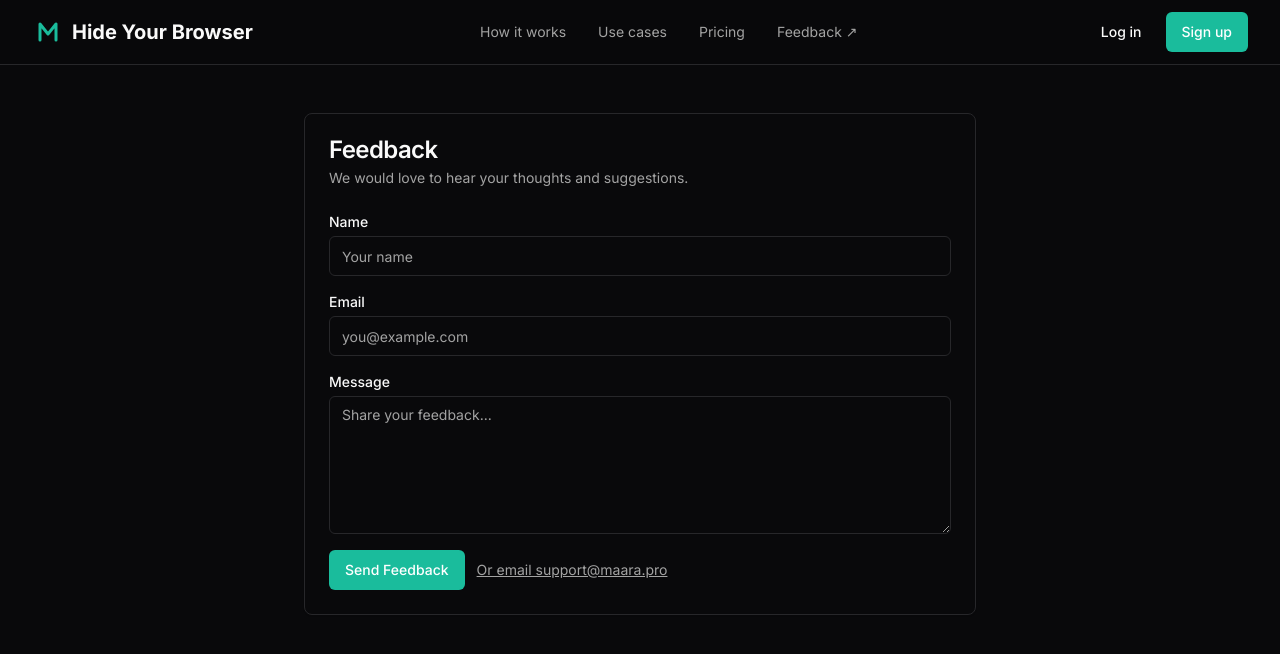
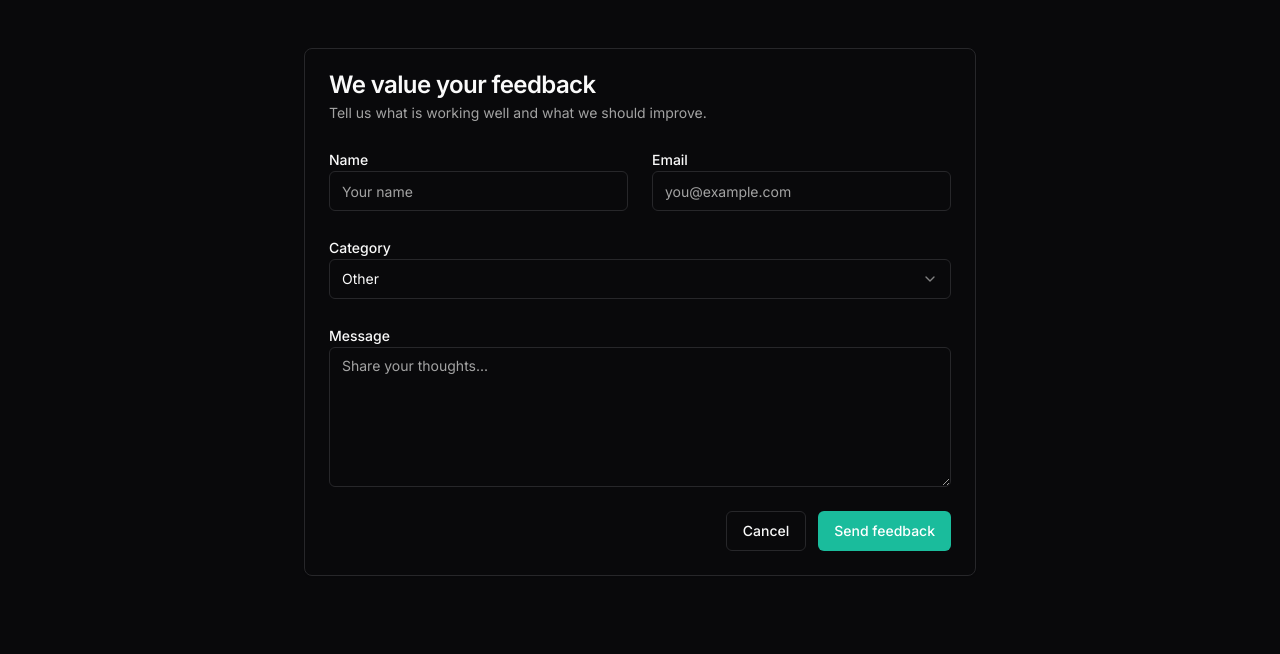
Before and after one commit to thelokidev/maara-site, a Next.js app: page /feedback in a window 1280 px wide. Shown: the top 654 px of the page. Built offline with nearby package versions, Linux system fonts and the light colour scheme; no server answers.

Commit message:
feat: dark mode site-wide; navbar pill redesign; hero rotating headline + spacing; new feedback page + API; green M favicon + manifest; enterprise .99/6mo; copy updates

```diff
--- /dev/null
+++ b/src/app/api/feedback/route.ts
@@ -0,0 +1,41 @@
+import { NextResponse } from 'next/server';
+import { z } from 'zod';
+import { createClient } from '@/lib/supabase/server';
+
+const feedbackSchema = z.object({
+  name: z.string().min(1, 'Name is required'),
+  email: z.string().email('Valid email is required'),
+  message: z.string().min(10, 'Message must be at least 10 characters'),
+  category: z.enum(['bug', 'idea', 'question', 'other']).default('other'),
+});
+
+export async function POST(request: Request) {
+  try {
+    const body = await request.json();
+    const parsed = feedbackSchema.safeParse(body);
+    if (!parsed.success) {
+      return NextResponse.json({ error: 'Validation failed', details: parsed.error.flatten() }, { status: 400 });
+    }
+
+    const supabase = await createClient();
+    const { data: { user } } = await supabase.auth.getUser();
+
+    const payload = {
+      name: parsed.data.name,
+      email: parsed.data.email,
+      message: parsed.data.message,
+      category: parsed.data.category,
+      user_id: user?.id ?? null,
+      created_at: new Date().toISOString(),
+    };
+
+    const { error } = await supabase.from('feedback').insert(payload);
+    if (error) {
+      return NextResponse.json({ error: 'Failed to save feedback', details: error.message }, { status: 500 });
+    }
+
+    return NextResponse.json({ success: true });
+  } catch (err: any) {
+    return NextResponse.json({ error: 'Invalid request', details: err?.message ?? 'Unknown error' }, { status: 400 });
+  }
+}
--- a/src/app/feedback/page.tsx
+++ b/src/app/feedback/page.tsx
@@ -1,57 +1,114 @@
 "use client";
 
 import { useState } from 'react';
+import { useRouter } from 'next/navigation';
 import { Button } from '@/components/ui/button';
 import { Card, CardContent, CardDescription, CardHeader, CardTitle } from '@/components/ui/card';
 import { Input } from '@/components/ui/input';
+import { Label } from '@/components/ui/label';
 import { Textarea } from '@/components/ui/textarea';
+import { Select, SelectContent, SelectItem, SelectTrigger, SelectValue } from '@/components/ui/select';
+import { useToast } from '@/hooks/use-toast';
+
+type FeedbackCategory = 'bug' | 'idea' | 'question' | 'other';
+
+interface FeedbackFormState {
+  name: string;
+  email: string;
+  category: FeedbackCategory;
+  message: string;
+}
 
 export default function FeedbackPage() {
-  const [name, setName] = useState<string>("");
-  const [email, setEmail] = useState<string>("");
-  const [message, setMessage] = useState<string>("");
+  const router = useRouter();
+  const { toast } = useToast();
+  const [isSubmitting, setIsSubmitting] = useState<boolean>(false);
+  const [form, setForm] = useState<FeedbackFormState>({
+    name: '',
+    email: '',
+    category: 'other',
+    message: '',
+  });
 
-  const createMailtoHref = (): string => {
-    const subject = encodeURIComponent("Maara Feedback");
-    const body = encodeURIComponent(`Name: ${name}\nEmail: ${email}\n\n${message}`);
-    return `mailto:support@maara.pro?subject=${subject}&body=${body}`;
+  const handleChange = (field: keyof FeedbackFormState, value: string) => {
+    setForm(prev => ({ ...prev, [field]: value }));
   };
 
-  const handleSubmit = (e: React.FormEvent<HTMLFormElement>) => {
-    e.preventDefault();
-    window.location.href = createMailtoHref();
+  const handleSubmit = async (event: React.FormEvent<HTMLFormElement>) => {
+    event.preventDefault();
+    if (isSubmitting) return;
+    setIsSubmitting(true);
+    try {
+      const response = await fetch('/api/feedback', {
+        method: 'POST',
+        headers: { 'Content-Type': 'application/json' },
+        body: JSON.stringify(form),
+      });
+      const data = await response.json();
+      if (!response.ok) {
+        throw new Error(data?.details || data?.error || 'Failed to submit feedback');
+      }
+      toast({ title: 'Thank you!', description: 'Your feedback has been submitted.' });
+      setForm({ name: '', email: '', category: 'other', message: '' });
+      router.push('/');
+    } catch (err: any) {
+      toast({ title: 'Submission failed', description: err.message ?? 'Please try again later.', variant: 'destructive' });
+    } finally {
+      setIsSubmitting(false);
+    }
   };
 
   return (
-    <main className="container mx-auto px-4 py-12">
+    <div className="min-h-screen bg-background">
+      <div className="container mx-auto px-4 py-12">
         <div className="max-w-2xl mx-auto">
           <Card>
             <CardHeader>
-            <CardTitle>Feedback</CardTitle>
-            <CardDescription>We would love to hear your thoughts and suggestions.</CardDescription>
+              <CardTitle>We value your feedback</CardTitle>
+              <CardDescription>Tell us what is working well and what we should improve.</CardDescription>
             </CardHeader>
             <CardContent>
-            <form onSubmit={handleSubmit} className="space-y-4">
+              <form onSubmit={handleSubmit} className="space-y-6">
+                <div className="grid grid-cols-1 md:grid-cols-2 gap-6">
                   <div>
-                <label className="block text-sm font-medium mb-1" htmlFor="name">Name</label>
-                <Input id="name" value={name} onChange={(e) => setName(e.target.value)} placeholder="Your name" required />
+                    <Label htmlFor="name">Name</Label>
+                    <Input id="name" value={form.name} onChange={(e) => handleChange('name', e.target.value)} placeholder="Your name" required />
                   </div>
                   <div>
-                <label className="block text-sm font-medium mb-1" htmlFor="email">Email</label>
-                <Input id="email" type="email" value={email} onChange={(e) => setEmail(e.target.value)} placeholder="you@example.com" required />
+                    <Label htmlFor="email">Email</Label>
+                    <Input id="email" type="email" value={form.email} onChange={(e) => handleChange('email', e.target.value)} placeholder="you@example.com" required />
                   </div>
+                </div>
+
                 <div>
-                <label className="block text-sm font-medium mb-1" htmlFor="message">Message</label>
-                <Textarea id="message" value={message} onChange={(e) => setMessage(e.target.value)} placeholder="Share your feedback..." rows={6} required />
+                  <Label htmlFor="category">Category</Label>
+                  <Select value={form.category} onValueChange={(value) => handleChange('category', value)}>
+                    <SelectTrigger id="category">
+                      <SelectValue placeholder="Select a category" />
+                    </SelectTrigger>
+                    <SelectContent>
+                      <SelectItem value="bug">Bug report</SelectItem>
+                      <SelectItem value="idea">Feature idea</SelectItem>
+                      <SelectItem value="question">Question</SelectItem>
+                      <SelectItem value="other">Other</SelectItem>
+                    </SelectContent>
+                  </Select>
                 </div>
-              <div className="flex items-center gap-3">
-                <Button type="submit">Send Feedback</Button>
-                <a className="text-sm text-muted-foreground underline" href="mailto:support@maara.pro">Or email support@maara.pro</a>
+
+                <div>
+                  <Label htmlFor="message">Message</Label>
+                  <Textarea id="message" value={form.message} onChange={(e) => handleChange('message', e.target.value)} placeholder="Share your thoughts..." className="min-h-[140px]" required />
+                </div>
+
+                <div className="flex items-center justify-end gap-3">
+                  <Button type="button" variant="outline" onClick={() => router.push('/')}>Cancel</Button>
+                  <Button type="submit" disabled={isSubmitting}>{isSubmitting ? 'Sending...' : 'Send feedback'}</Button>
                 </div>
               </form>
             </CardContent>
           </Card>
         </div>
-    </main>
+      </div>
+    </div>
   );
 }
--- a/src/app/layout.tsx
+++ b/src/app/layout.tsx
@@ -1,14 +1,19 @@
 import type {Metadata} from 'next';
+import React from 'react';
 import { Inter } from 'next/font/google';
 import './globals.css';
-import { Toaster } from "@/components/ui/toaster"
-import Header from '@/components/header';
+import { Toaster } from "../components/ui/toaster"
 
 const inter = Inter({ subsets: ['latin'], variable: '--font-inter' });
 
 export const metadata: Metadata = {
   title: 'Maara - The Truly Undetectable Browser',
   description: 'Invisible during screen shares, perfect for seamless Otter.ai transcription in meetings. Use Ctrl+Shift+\\ to instantly hide/unhide without detection.',
+  icons: {
+    icon: ['/favicon.svg', '/icon.svg'],
+    shortcut: ['/favicon.svg'],
+    apple: ['/icon.svg'],
+  },
 };
 
 export default function RootLayout({
@@ -19,9 +24,6 @@ export default function RootLayout({
   return (
     <html lang="en" className={`${inter.variable} dark`}>
       <body className="font-body antialiased">
-        {/* Global Header */}
-        {/* @ts-expect-error Server Component */}
-        <Header />
         {children}
         <Toaster />
       </body>
--- a/src/app/page.tsx
+++ b/src/app/page.tsx
@@ -1,3 +1,4 @@
+import Header from '@/components/header';
 import Hero from '@/components/hero';
 import Features from '@/components/features';
 import DownloadSection from '@/components/download';
@@ -8,6 +9,7 @@ import Footer from '@/components/footer';
 export default function Home() {
   return (
     <div className="flex flex-col min-h-screen bg-background">
+      <Header />
       <main className="flex-1">
         <Hero />
         <Features />
--- a/src/components/header.tsx
+++ b/src/components/header.tsx
@@ -46,33 +46,31 @@ export default async function Header() {
   const { data: { user } } = await supabase.auth.getUser();
 
   return (
-    <header className="py-3 px-4 sm:px-6 lg:px-8 bg-background/80 backdrop-blur-sm sticky top-0 z-50 border-b">
-      <div className="container mx-auto flex items-center justify-between">
-        <Link href="/" className="flex items-center gap-2 font-bold text-xl">
-          <Logo className="h-8 w-8 text-primary" />
-          <span>Hide Your Browser</span>
+    <header className="sticky top-4 z-50 px-4">
+      <div className="mx-auto w-full max-w-6xl">
+        <div className="flex items-center justify-between rounded-full border bg-card px-4 sm:px-6 py-2 shadow-sm">
+          <Link href="/" className="flex items-center gap-2 font-bold text-base sm:text-lg">
+            <Logo className="h-7 w-7 text-primary" />
+            <span>Maara</span>
           </Link>
-
-        <nav className="hidden md:flex items-center gap-8 text-sm text-muted-foreground">
-          <Link href="#how-it-works" className="hover:text-foreground transition-colors">How it works</Link>
-          <Link href="#use-cases" className="hover:text-foreground transition-colors">Use cases</Link>
-          <Link href="#pricing" className="hover:text-foreground transition-colors">Pricing</Link>
-          <Link href="/feedback" className="hover:text-foreground transition-colors">Feedback ↗</Link>
-        </nav>
-
-        <div className="flex items-center gap-2">
+          <nav className="flex items-center gap-5">
+            <Link href="#features" className="text-sm text-muted-foreground hover:text-foreground transition-colors">How it works</Link>
+            <Link href="#download" className="text-sm text-muted-foreground hover:text-foreground transition-colors">Use cases</Link>
+            <Link href="#pricing" className="text-sm text-muted-foreground hover:text-foreground transition-colors">Pricing</Link>
+            <Link href="/feedback" className="text-sm text-muted-foreground hover:text-foreground transition-colors hidden sm:inline-flex">Feedback</Link>
             {user ? (
               <UserMenu user={user} />
             ) : (
-            <>
+              <div className="flex items-center gap-2">
                 <Button variant="ghost" asChild>
                   <Link href="/login">Log in</Link>
                 </Button>
-              <Button asChild>
+                <Button asChild className="bg-foreground text-background hover:bg-foreground/90">
                   <Link href="/signup">Sign up</Link>
                 </Button>
-            </>
+              </div>
             )}
+          </nav>
         </div>
       </div>
     </header>
--- a/src/components/pricing.tsx
+++ b/src/components/pricing.tsx
@@ -61,7 +61,7 @@ const plans = [
   {
     name: "Enterprise",
     priceId: "price_1S4tP72elfVQpkhMHdj7JZhk", // Maara Enterprise License (every 6 months)
-    price: "$35.99",
+    price: "$34.99",
     period: "/6 months",
     description: "Maximum stealth with premium support.",
     features: [
```
Also changed, not shown: src/components/hero.tsx (+52 -4 lines), src/app/favicon.svg (added), src/app/icon.svg (added), src/app/manifest.webmanifest (added). Lines whose indentation alone changed are shown as unchanged.
